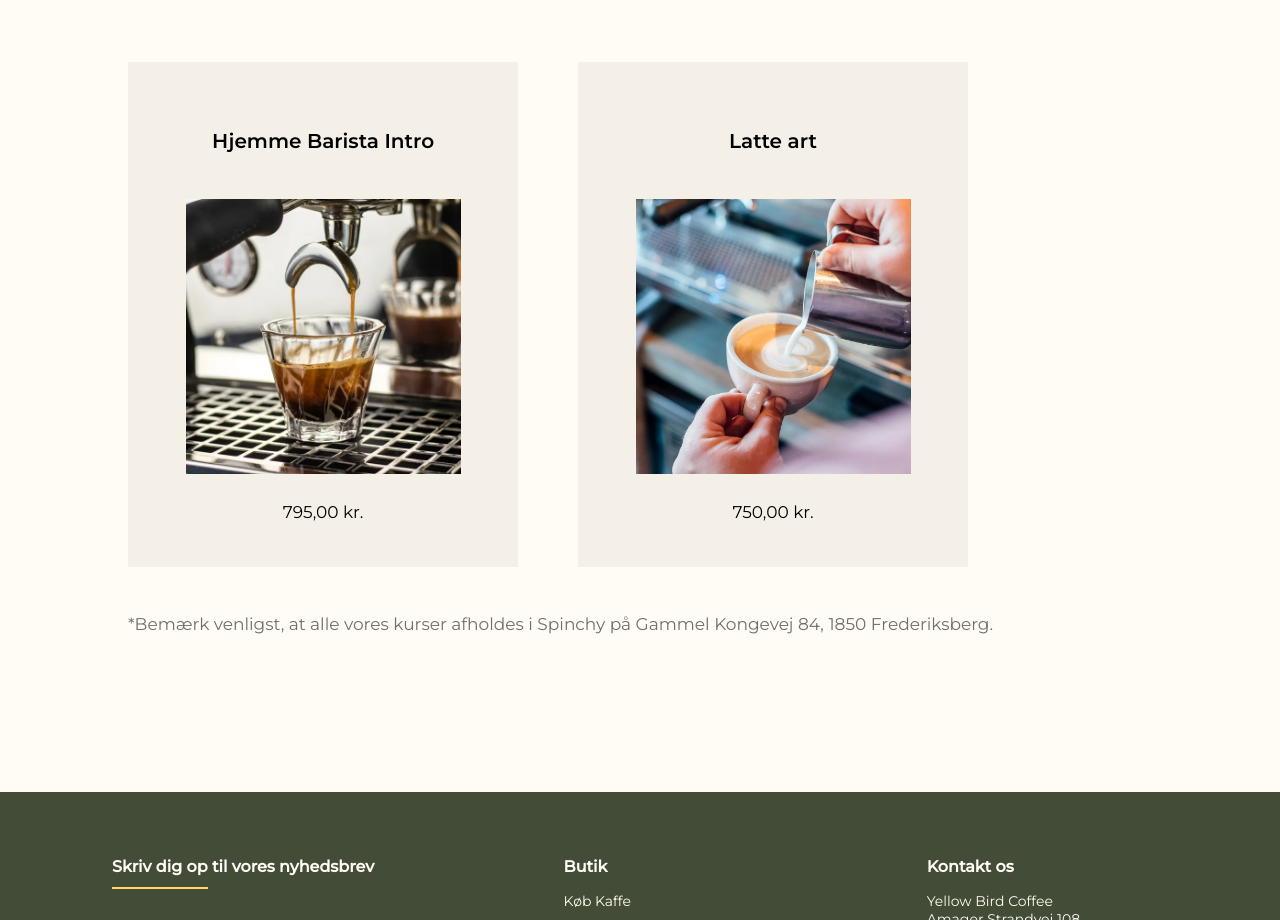
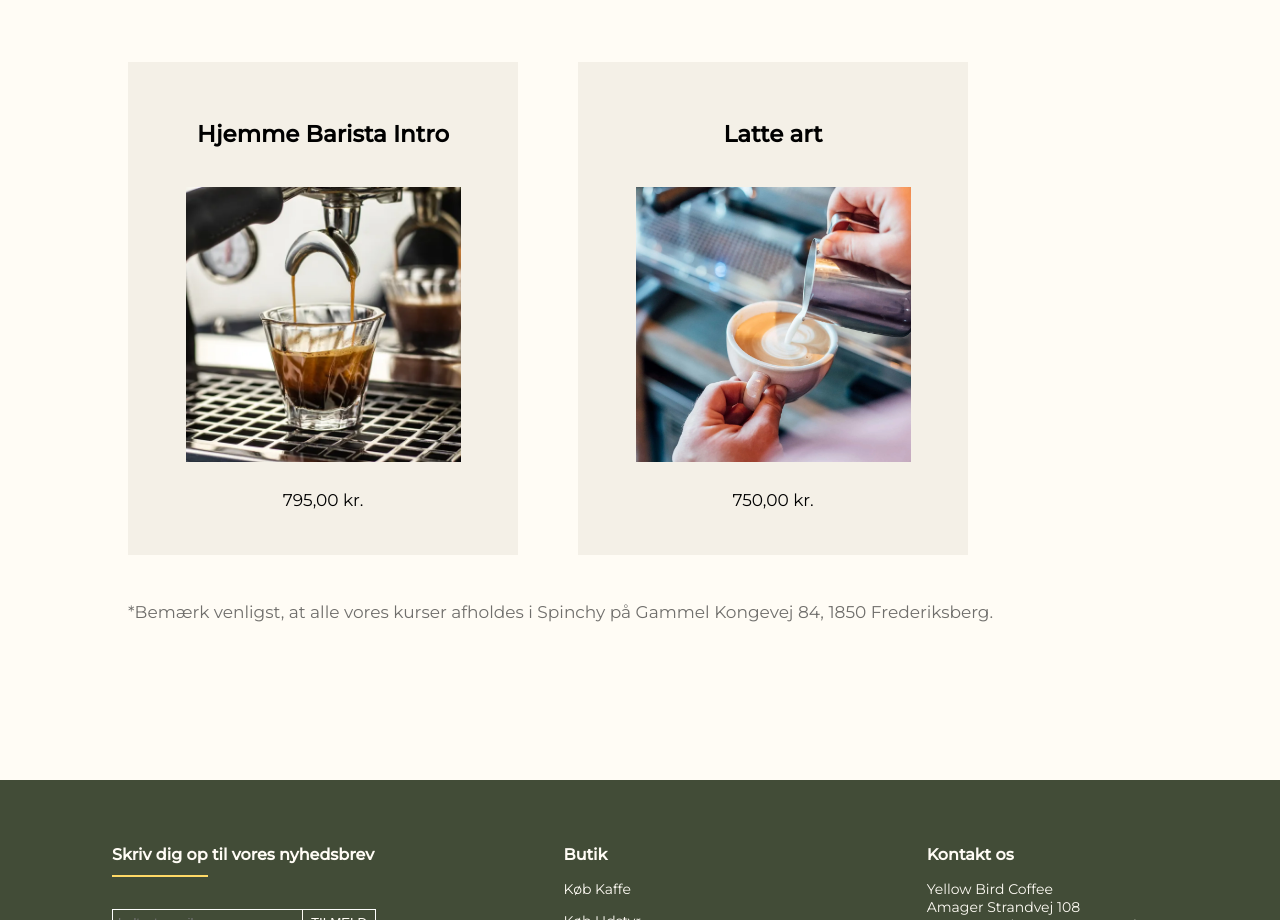
Before and after one commit to Team1SigneMaraEmilieCelina/Website-YellowBirdCoffee, an Astro site: page /courses in a window 1280 px wide. Shown: the part 880-1800 px from the top of the page. Built offline with nearby package versions, Linux system fonts and the light colour scheme; Astro itself is replaced by a stand-in of ours.

Commit message:
update courses h6 til h5

```diff
--- a/src/components/coursescard.astro
+++ b/src/components/coursescard.astro
@@ -3,7 +3,7 @@
 ---
 
 <article class="course-card">
-  <h6>{displayname}</h6>
+  <h5>{displayname}</h5>
   <img src={src} alt={displayname} />
   <p class="price">{price} kr.</p>
 </article>
```
